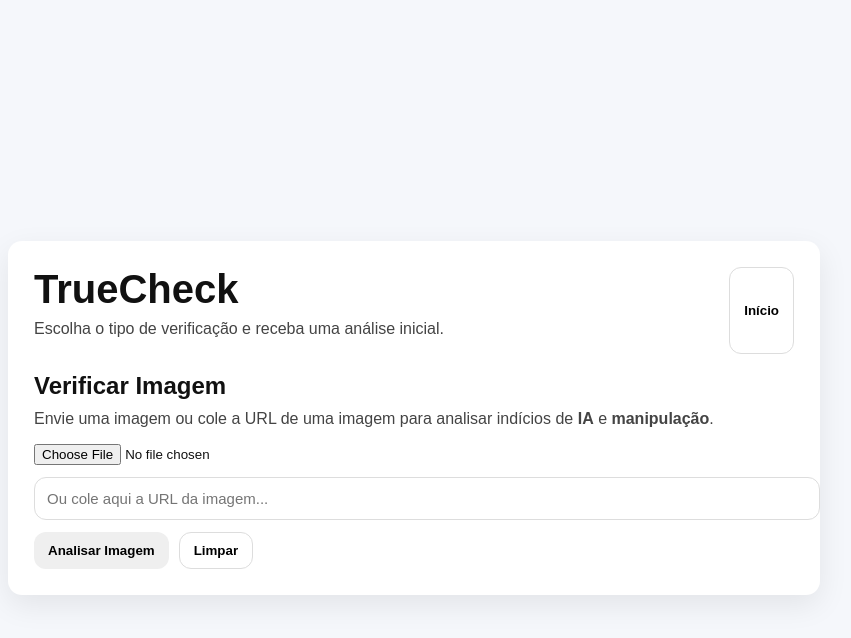
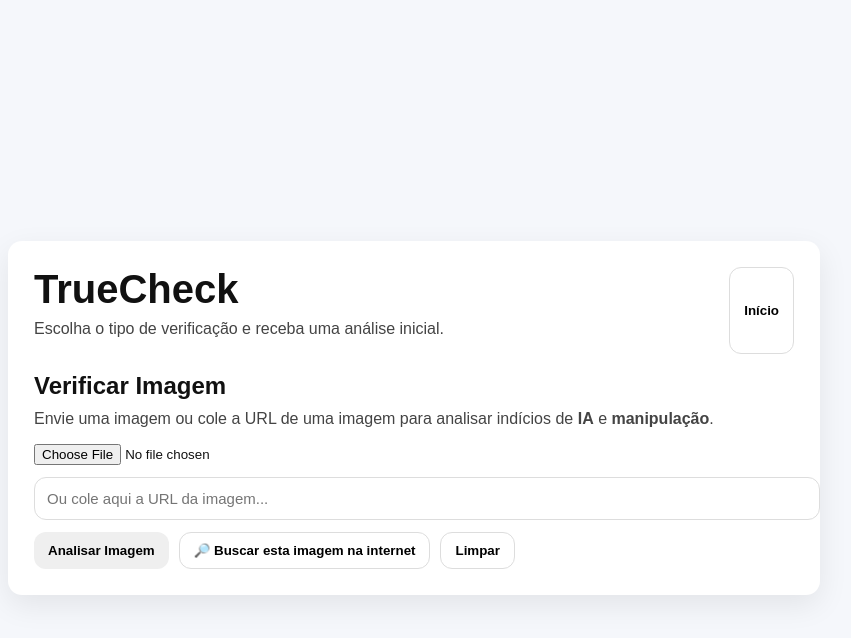
Before and after one commit to jbenhor-bot/truecheck, a Next.js app: page / in a window 1280 px wide. Both pictures are taken after a click on the button "Verificar Imagem". Shown: the top 638 px of the page, without its empty margins (226-1077 px from the left). Built offline with nearby package versions, Linux system fonts and the light colour scheme.

Commit message:
Update page.js

```diff
--- a/app/page.js
+++ b/app/page.js
@@ -87,6 +87,19 @@
     } finally {
       setImageLoading(false);
     }
+  }
+
+  function openReverseSearch() {
+    if (!imageUrl.trim()) {
+      setImageResult(
+        "Para busca na internet, use uma URL de imagem. O próximo passo será suportar arquivo enviado também."
+      );
+      return;
+    }
+
+    const encodedUrl = encodeURIComponent(imageUrl.trim());
+    const googleLensUrl = `https://lens.google.com/uploadbyurl?url=${encodedUrl}`;
+    window.open(googleLensUrl, "_blank");
   }
 
   function analyzeVideo() {
@@ -280,9 +293,13 @@
               </div>
             )}
 
-            <div style={{ display: "flex", gap: 10, marginTop: 12 }}>
+            <div style={{ display: "flex", gap: 10, marginTop: 12, flexWrap: "wrap" }}>
               <button onClick={analyzeImage} style={btnPrimary}>
                 {imageLoading ? "Analisando..." : "Analisar Imagem"}
+              </button>
+
+              <button onClick={openReverseSearch} style={btnSecondary}>
+                🔎 Buscar esta imagem na internet
               </button>
 
               <button
```
